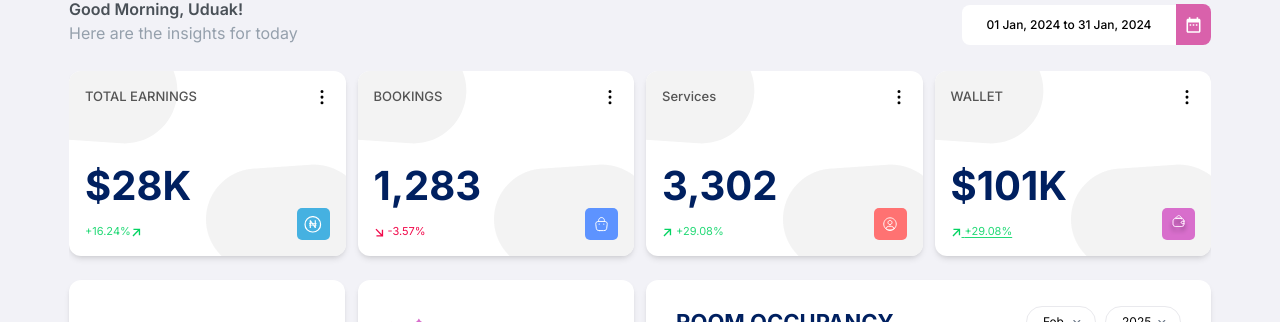
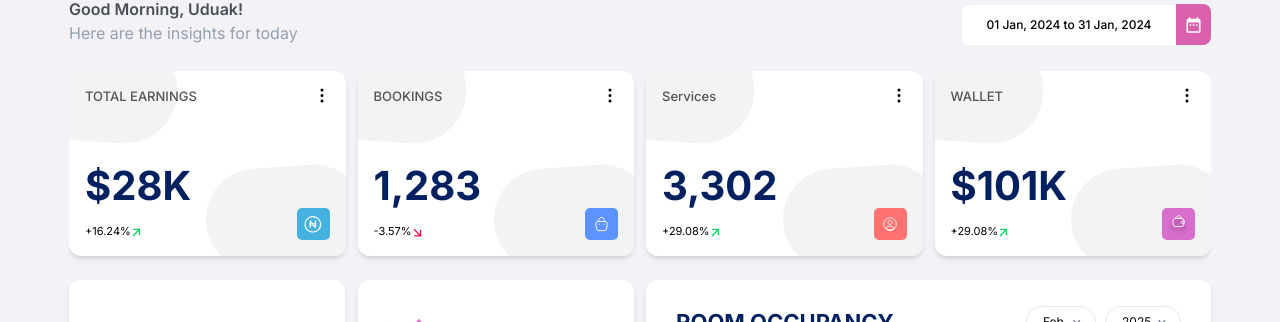
Before and after one commit to syed-jaid/Uduak-Nextjs-Dashboard, a Next.js app: page / in a window 1280 px wide. Shown: the part 208-530 px from the top of the page. Built offline with nearby package versions, Linux system fonts and the light colour scheme.

Commit message:
more ui added

```diff
--- a/src/app/components/DashboardIndex.js
+++ b/src/app/components/DashboardIndex.js
@@ -1,7 +1,53 @@
-import React from "react";
+"use client";
+
+import React, { useState } from "react";
 import CalendarIndex from "./Calendar/CalendarIndex";
+import TopCardsPopup from "./cards/TopcardsPopup";
 
 const DashboardIndex = () => {
+  const cardData = [
+    {
+      title: "TOTAL EARNINGS",
+      value: "$28K",
+      percentage: "+16.24%",
+      icon: "image/green-arrow.svg",
+      color: "#23D976",
+      dropdownOptions: ["Add payment", "All payments"],
+      iconBgColor: "#45B1E1",
+      iconSrc: "Image/Icon(1).svg",
+    },
+    {
+      title: "BOOKINGS",
+      value: "1,283",
+      percentage: "-3.57%",
+      icon: "image/down-arrow.svg",
+      color: "#F10A4B",
+      dropdownOptions: ["Check in", "View all"],
+      iconBgColor: "#5D93FF",
+      iconSrc: "Image/Icon(2).svg",
+    },
+    {
+      title: "Services",
+      value: "3,302",
+      percentage: "+29.08%",
+      icon: "image/green-arrow.svg",
+      color: "#23D976",
+      dropdownOptions: ["Open orders", "View all"],
+      iconBgColor: "#FF7272",
+      iconSrc: "Image/Icon(3).svg",
+    },
+    {
+      title: "WALLET",
+      value: "$101K",
+      percentage: "+29.08%",
+      icon: "image/green-arrow.svg",
+      color: "#23D976",
+      dropdownOptions: ["Withdraw", "View"],
+      iconBgColor: "#D86ECC",
+      iconSrc: "Image/Icon.svg",
+    },
+  ];
+
   return (
     <div className="px-[20px]">
       <div className="max-w-[1142px] mx-auto">
@@ -27,150 +73,9 @@ const DashboardIndex = () => {
         </div>
         {/* 4 in line  */}
         <div className="flex items-center justify-between gap-[12px] overflow-x-auto pb-[16px]">
-          <div className="bg-white rounded-[12px] p-[16px] w-full min-w-[274px] min-h-[177px] relative shadow-md">
-            <img
-              className="absolute top-0 left-0 z-0 rounded-tl-[12px]"
-              src="Image/RectangleTop.svg"
-              alt="card image"
-            />
-            <img
-              className="absolute bottom-0 right-0 z-0 rounded-br-[12px]"
-              src="Image/RectangleBot.png"
-              alt="card image"
-            />
-            <div className="w-full">
-              <div className="flex justify-between mb-[56px]">
-                <p className="text-[13px] text-[#545454] font-medium z-10">
-                  TOTAL EARNINGS
-                </p>
-                <img src="Image/charm_menu-kebab.svg" alt="card image" />
-              </div>
-              <h1 className="text-[#002060] text-[40px] leading-[45px] font-bold">
-                $28K
-              </h1>
-              <div className="flex justify-between items-end w-full">
-                <p className=" text-[#23D976] text-[11px]">
-                  +16.24%
-                  <img
-                    className="inline"
-                    src="image/green-arrow.svg"
-                    alt="card image"
-                  />
-                </p>
-                <div className="bg-[#45B1E1] z-10 w-[33px] h-[32px] rounded-[5px] flex items-center justify-center">
-                  <img src="Image/Icon(1).svg" alt="card image" />
-                </div>
-              </div>
-            </div>
-          </div>
-          <div className="bg-white rounded-[12px] p-[16px] w-full min-w-[274px] min-h-[177px] relative shadow-md">
-            <img
-              className="absolute top-0 left-0 z-0 rounded-tl-[12px]"
-              src="Image/RectangleTop.svg"
-              alt="card image"
-            />
-            <img
-              className="absolute bottom-0 right-0 z-0 rounded-br-[12px]"
-              src="Image/RectangleBot.png"
-              alt="card image"
-            />
-            <div className="w-full">
-              <div className="flex justify-between mb-[56px]">
-                <p className="text-[13px] text-[#545454] font-medium z-10">
-                  BOOKINGS
-                </p>
-                <img src="Image/charm_menu-kebab.svg" alt="card image" />
-              </div>
-              <h1 className="text-[#002060] text-[40px] leading-[45px] font-bold">
-                1,283
-              </h1>
-              <div className="flex justify-between items-end w-full">
-                <p className=" text-[#F10A4B] text-[11px]">
-                  <img
-                    className="inline"
-                    src="image/down-arrow.svg"
-                    alt="card image"
-                  />{" "}
-                  -3.57%
-                </p>
-                <div className="bg-[#5D93FF] z-10 w-[33px] h-[32px] rounded-[5px] flex items-center justify-center">
-                  <img src="Image/Icon(2).svg" alt="card image" />
-                </div>
-              </div>
-            </div>
-          </div>
-          <div className="bg-white rounded-[12px] p-[16px] w-full min-w-[274px] min-h-[177px] relative shadow-md">
-            <img
-              className="absolute top-0 left-0 z-0 rounded-tl-[12px]"
-              src="Image/RectangleTop.svg"
-              alt="card image"
-            />
-            <img
-              className="absolute bottom-0 right-0 z-0 rounded-br-[12px]"
-              src="Image/RectangleBot.png"
-              alt="card image"
-            />
-            <div className="w-full">
-              <div className="flex justify-between mb-[56px]">
-                <p className="text-[13px] text-[#545454] font-medium z-10">
-                  Services
-                </p>
-                <img src="Image/charm_menu-kebab.svg" alt="card image" />
-              </div>
-              <h1 className="text-[#002060] text-[40px] leading-[45px] font-bold">
-                3,302
-              </h1>
-              <div className="flex justify-between items-end w-full">
-                <p className=" text-[#23D976] text-[11px]">
-                  <img
-                    className="inline"
-                    src="image/green-arrow.svg"
-                    alt="card image"
-                  />{" "}
-                  +29.08%
-                </p>
-                <div className="bg-[#FF7272] z-10 w-[33px] h-[32px] rounded-[5px] flex items-center justify-center">
-                  <img src="Image/Icon(3).svg" alt="card image" />
-                </div>
-              </div>
-            </div>
-          </div>
-          <div className="bg-white rounded-[12px] p-[16px] w-full min-w-[274px] min-h-[177px] relative shadow-md">
-            <img
-              className="absolute top-0 left-0 z-0 rounded-tl-[12px]"
-              src="Image/RectangleTop.svg"
-              alt="card image"
-            />
-            <img
-              className="absolute bottom-0 right-0 z-0 rounded-br-[12px]"
-              src="Image/RectangleBot.png"
-              alt="card image"
-            />
-            <div className="w-full">
-              <div className="flex justify-between mb-[56px]">
-                <p className="text-[13px] text-[#545454] font-medium z-10">
-                  WALLET
-                </p>
-                <img src="Image/charm_menu-kebab.svg" alt="card image" />
-              </div>
-              <h1 className="text-[#002060] text-[40px] leading-[45px] font-bold">
-                $101K
-              </h1>
-              <div className="flex justify-between items-end w-full">
-                <p className=" text-[#23D976] text-[11px] underline underline-offset-2">
-                  <img
-                    className="inline"
-                    src="image/green-arrow.svg"
-                    alt="card image"
-                  />{" "}
-                  +29.08%
-                </p>
-                <div className="bg-[#D86ECC] z-10 w-[33px] h-[32px] rounded-[5px] flex items-center justify-center">
-                  <img src="Image/Icon.svg" alt="card image" />
-                </div>
-              </div>
-            </div>
-          </div>
+          {cardData.map((card, index) => (
+            <TopCardsPopup key={index} card={card} />
+          ))}
         </div>
 
         <div className="flex items-center w-full gap-[12px] mt-[8px]">
--- a/src/app/components/Header/HeaderNav.js
+++ b/src/app/components/Header/HeaderNav.js
@@ -1,72 +1,87 @@
-import React from "react";
+"use client";
+
+import React, { useState } from "react";
+import NavLinks from "./NavLinks";
 
 const HeaderNav = () => {
+  const menuItems = [
+    {
+      id: "reservations",
+      label: "Reservations",
+      icon: "Image/Reservations.svg",
+      dropdown: ["Calendar", "View All", "Create Reservation", "Check-in"],
+    },
+    {
+      id: "rooms",
+      label: "Rooms",
+      icon: "Image/Rooms.svg",
+      dropdown: ["Calendar", "View All", "Add/Edit Rooms"],
+    },
+    {
+      id: "guests",
+      label: "Guests",
+      icon: "Image/Guest.svg",
+      dropdown: ["Dashboard", "View all guests"],
+    },
+    {
+      id: "inventory",
+      label: "Inventory",
+      icon: "Image/__before.svg",
+      dropdown: [
+        "View/Update Stock",
+        "Issue Stock",
+        "Receive Stock",
+        "Update Product",
+        "Add Product",
+      ],
+    },
+    {
+      id: "room-service",
+      label: "Room Service",
+      icon: "Image/Order.svg",
+      dropdown: [
+        "Dining Orders",
+        "Laundry Orders",
+        "Dining Menu",
+        "Laundry Slip",
+      ],
+    },
+    {
+      id: "service-requests",
+      label: "Service Requests",
+      icon: "Image/Service.svg",
+      dropdown: ["View Requests"],
+    },
+    {
+      id: "chat",
+      label: "Chat",
+      icon: "Image/Chat.svg",
+      hasDropdown: false,
+    },
+    {
+      id: "admin",
+      label: "Administration",
+      icon: "Image/Admin.svg",
+      dropdown: ["Team", "Business Settings", "Money", "Wallet"],
+    },
+  ];
   return (
     <div>
       <div className="bg-white py-[16px] flex justify-center items-center">
         <div className="w-full px-[20px]">
           <div className="max-w-[1142px] w-[100%] mx-auto border border-1 border-[#D6D6D6] md:rounded-full rounded-[14px] px-[19px] py-[15px] flex justify-center items-center gap-[16px] flex-wrap">
+            {/* -------- */}
             <div className="flex justify-between items-center cursor-pointer">
               <img src="Image/Dashboards.svg" alt=" card image" />
               <p className="ml-[10px] text-[12px] text-nowrap text-[#0070C0]">
                 Dashboards
               </p>
             </div>
-            <div className="flex justify-between items-center cursor-pointer">
-              <img src="Image/Reservations.svg" alt=" card image" />
-              <p className="ml-[10px] text-[12px] text-nowrap mr-[6px] text-[#6C7989]">
-                Reservations
-              </p>
-              <img src="Image/DArow.svg" alt=" card image" />
-            </div>
-            <div className="flex justify-between items-center cursor-pointer">
-              <img src="Image/Rooms.svg" alt=" card image" />
-              <p className="ml-[10px] text-[12px] text-nowrap mr-[6px] text-[#6C7989]">
-                Rooms
-              </p>
-              <img src="Image/DArow.svg" alt=" card image" />
-            </div>
-            <div className="flex justify-between items-center cursor-pointer">
-              <img src="Image/Guest.svg" alt=" card image" />
-              <p className="ml-[10px] text-[12px] text-nowrap mr-[6px] text-[#6C7989]">
-                Guests
-              </p>
-              <img src="Image/DArow.svg" alt=" card image" />
-            </div>
-            <div className="flex justify-between items-center cursor-pointer">
-              <img src="Image/__before.svg" alt=" card image" />
-              <p className="ml-[10px] text-[12px] text-nowrap mr-[6px] text-[#6C7989]">
-                Inventory
-              </p>
-              <img src="Image/DArow.svg" alt=" card image" />
-            </div>
-            <div className="flex justify-between items-center cursor-pointer">
-              <img src="Image/Order.svg" alt=" card image" />
-              <p className="ml-[10px] text-[12px] text-nowrap mr-[6px] text-[#6C7989]">
-                Room Service
-              </p>
-              <img src="Image/DArow.svg" alt=" card image" />
-            </div>
-            <div className="flex justify-between items-center cursor-pointer">
-              <img src="Image/Service.svg" alt=" card image" />
-              <p className="ml-[10px] text-[12px] text-nowrap mr-[6px] text-[#6C7989]">
-                Service Requests
-              </p>
-              <img src="Image/DArow.svg" alt=" card image" />
-            </div>
-            <div className="flex justify-between items-center cursor-pointer">
-              <img src="Image/Chat.svg" alt=" card image" />
-              <p className="ml-[10px] text-[12px] text-nowrap mr-[6px] text-[#6C7989]">
-                Chat
-              </p>
-            </div>
-            <div className="flex justify-between items-center cursor-pointer">
-              <img src="Image/Admin.svg" alt=" card image" />
-              <p className="ml-[10px] text-[12px] text-nowrap mr-[6px] text-[#6C7989]">
-                Administration
-              </p>
-              <img src="Image/DArow.svg" alt=" card image" />
-            </div>
+            {/* -------- */}
+            {menuItems.map((item, index) => (
+              <NavLinks key={index} item={item} />
+            ))}
+            {/* -------- */}
           </div>
         </div>
       </div>
--- /dev/null
+++ b/src/app/components/Header/NavLinks.js
@@ -0,0 +1,34 @@
+import React, { useState } from "react";
+
+const NavLinks = ({ item }) => {
+  const [activeMenu, setActiveMenu] = useState(null);
+
+  return (
+    <div
+      key={item.id}
+      className="flex justify-between items-center cursor-pointer relative"
+      onMouseEnter={() => setActiveMenu(item.id)}
+      onMouseLeave={() => setActiveMenu(null)}
+    >
+      <img src={item.icon} alt={item.label} />
+      <p className="ml-[10px] text-[12px] text-nowrap mr-[6px] text-[#6C7989]">
+        {item.label}
+      </p>
+
+      {item.dropdown ? <img src="Image/DArow.svg" alt="arrow icon" /> : null}
+
+      {/* Dropdown Menu */}
+      {activeMenu === item.id && item.dropdown && (
+        <div className="flex flex-col gap-[25px] bg-[#FCFCFC] absolute top-[30px] left-1/2 -translate-x-1/2 z-50 py-[27px] px-[25px] text-[#9599AD] text-[13px] rounded-[7px] drop-shadow-md">
+          {item.dropdown.map((option, index) => (
+            <p key={index} className="text-nowrap cursor-pointer">
+              {option}
+            </p>
+          ))}
+        </div>
+      )}
+    </div>
+  );
+};
+
+export default NavLinks;
--- /dev/null
+++ b/src/app/components/cards/TopcardsPopup.js
@@ -0,0 +1,79 @@
+import React, { useState, useRef, useEffect } from "react";
+
+const TopCardsPopup = ({ card }) => {
+  const [isOpen, setIsOpen] = useState(false);
+  const dropdownRef = useRef(null); // Reference for dropdown
+
+  // Close dropdown when clicking outside
+  useEffect(() => {
+    const handleClickOutside = (event) => {
+      if (dropdownRef.current && !dropdownRef.current.contains(event.target)) {
+        setIsOpen(false);
+      }
+    };
+
+    if (isOpen) {
+      document.addEventListener("mousedown", handleClickOutside);
+    }
+
+    return () => {
+      document.removeEventListener("mousedown", handleClickOutside);
+    };
+  }, [isOpen]);
+
+  return (
+    <div className="bg-white rounded-[12px] p-[16px] w-full min-w-[274px] min-h-[177px] relative shadow-md">
+      <img
+        className="absolute top-0 left-0 z-0 rounded-tl-[12px]"
+        src="Image/RectangleTop.svg"
+        alt="card image"
+      />
+      <img
+        className="absolute bottom-0 right-0 z-0 rounded-br-[12px]"
+        src="Image/RectangleBot.png"
+        alt="card image"
+      />
+      <div className="w-full">
+        <div className="flex justify-between mb-[56px]">
+          <p className="text-[13px] text-[#545454] font-medium z-10">
+            {card.title}
+          </p>
+          <div className="relative" ref={dropdownRef}>
+            <img
+              src="Image/charm_menu-kebab.svg"
+              alt="card image"
+              className="cursor-pointer"
+              onClick={() => setIsOpen(!isOpen)}
+            />
+            {isOpen && (
+              <div className="flex flex-col gap-[25px] bg-[#FCFCFC] absolute right-[7px] z-50 top-[19px] py-[27px] px-[25px] text-[#9599AD] text-[13px] rounded-[7px] shadow-lg">
+                {card.dropdownOptions.map((option, i) => (
+                  <p key={i} className="text-nowrap">
+                    {option}
+                  </p>
+                ))}
+              </div>
+            )}
+          </div>
+        </div>
+        <h1 className="text-[#002060] text-[40px] leading-[45px] font-bold">
+          {card.value}
+        </h1>
+        <div className="flex justify-between items-end w-full">
+          <p className={`text-[11px] ${card.color}`}>
+            {card.percentage}
+            <img className="inline" src={card.icon} alt="card image" />
+          </p>
+          <div
+            className="z-10 w-[33px] h-[32px] rounded-[5px] flex items-center justify-center"
+            style={{ backgroundColor: card.iconBgColor }}
+          >
+            <img src={card.iconSrc} alt="card image" />
+          </div>
+        </div>
+      </div>
+    </div>
+  );
+};
+
+export default TopCardsPopup;
```
